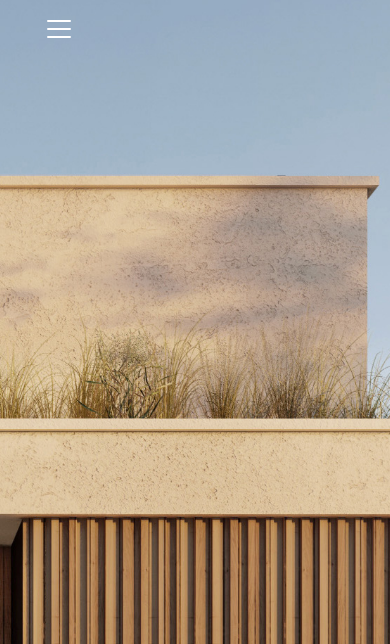
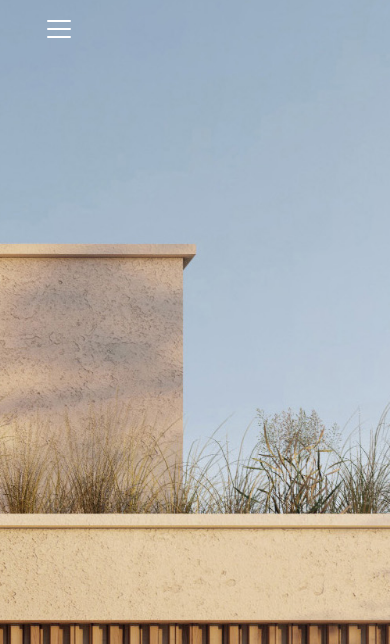
Before and after one commit to constanzapisano/estudion, a website: page index.html in a window 390 px wide. Shown: the part 114-758 px from the top of the page. Drawn offline with nearby package versions, Linux system fonts and the light colour scheme; a web font is replaced by a local one.

Commit message:
correcc 5

```diff
--- a/scss/_tamanios.scss
+++ b/scss/_tamanios.scss
@@ -404,7 +404,7 @@ body::-webkit-scrollbar {
 
 /* Tamanios Index */
 	.imgIndex {
-		background: url("../assets/img/Mobile.jpg");
+		background: url("../assets/img/imgIndex1.jpg");
 		background-repeat: no-repeat;
 		background-attachment: fixed;
 		background-position: center center;
```
Also changed, not shown: assets/img/Mobile.jpg (deleted), css/estilo.css.
